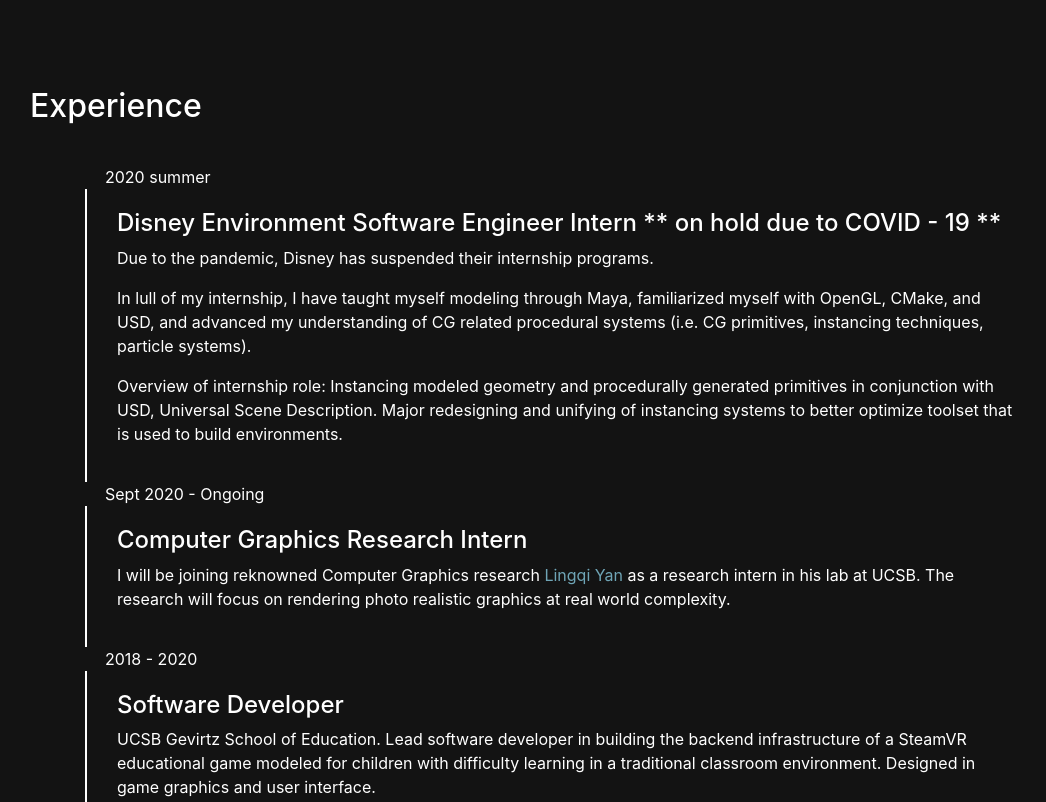
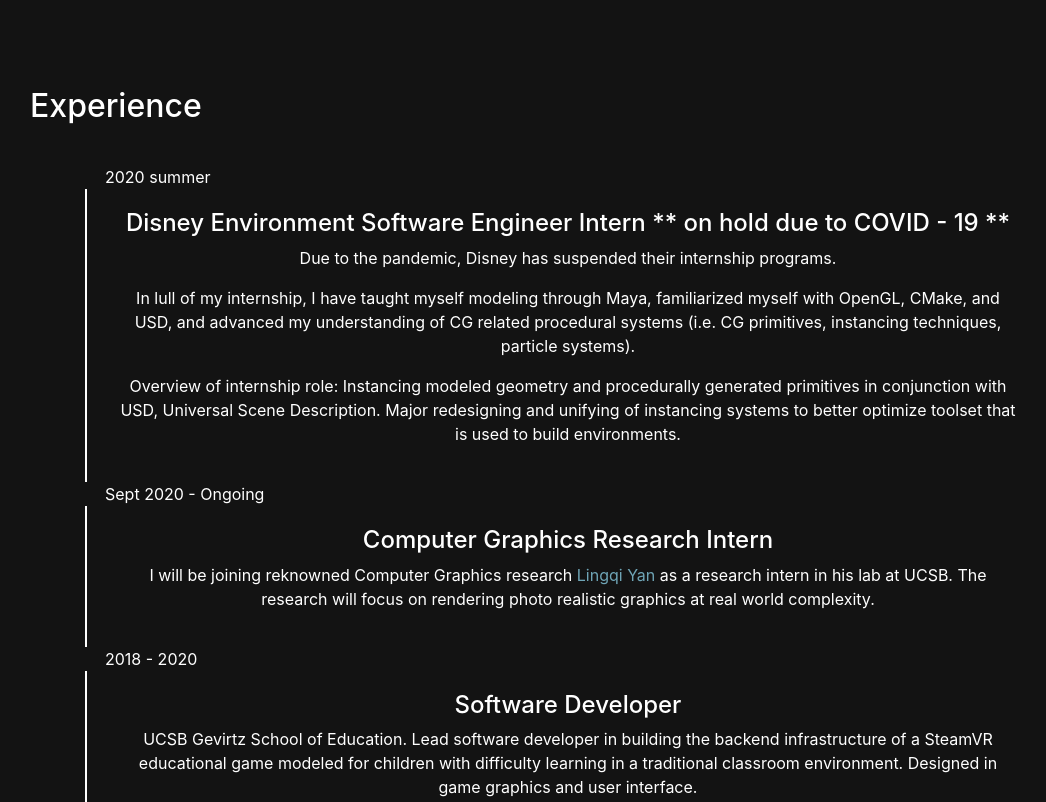
Before and after one commit to lfloegel/lfloegel.github.io, a plain HTML site: page index.html in a window 1280 px wide. Shown: the part 1880-2682 px from the top of the page, without its empty margins (55-1101 px from the left). Drawn offline with nearby package versions, Linux system fonts and the light colour scheme.

Commit message:
center content

```diff
--- a/index.html
+++ b/index.html
@@ -78,7 +78,7 @@
 
         <div class="container" style="margin-left:auto;margin-right:auto;margin-top:8vw;">
                 <h2>Experience</h5>
-                <ul class="timeline" id="experience-content" style="width:80vw;">
+                <ul class="timeline" id="experience-content" style="width:80vw;text-align:center;">
                 <div class="container" style="padding-top:2em;">
                 <li class="li">
                     <div class="timestamp">
--- a/na.css
+++ b/na.css
@@ -100,8 +100,7 @@ header .overlay {
 /* experience timeline */
 .timeline {
   list-style: none;
-  height: 400px;
-  width: 320px;
+  width: 2em;
 }
 
 .timeline .li .timestamp {
@@ -111,7 +110,6 @@ header .overlay {
 }
 
 .timeline .li .status {
-  width: 100%;
   border-left: 2px solid white;
   padding: 20px;
   padding-left: 30px;
```
